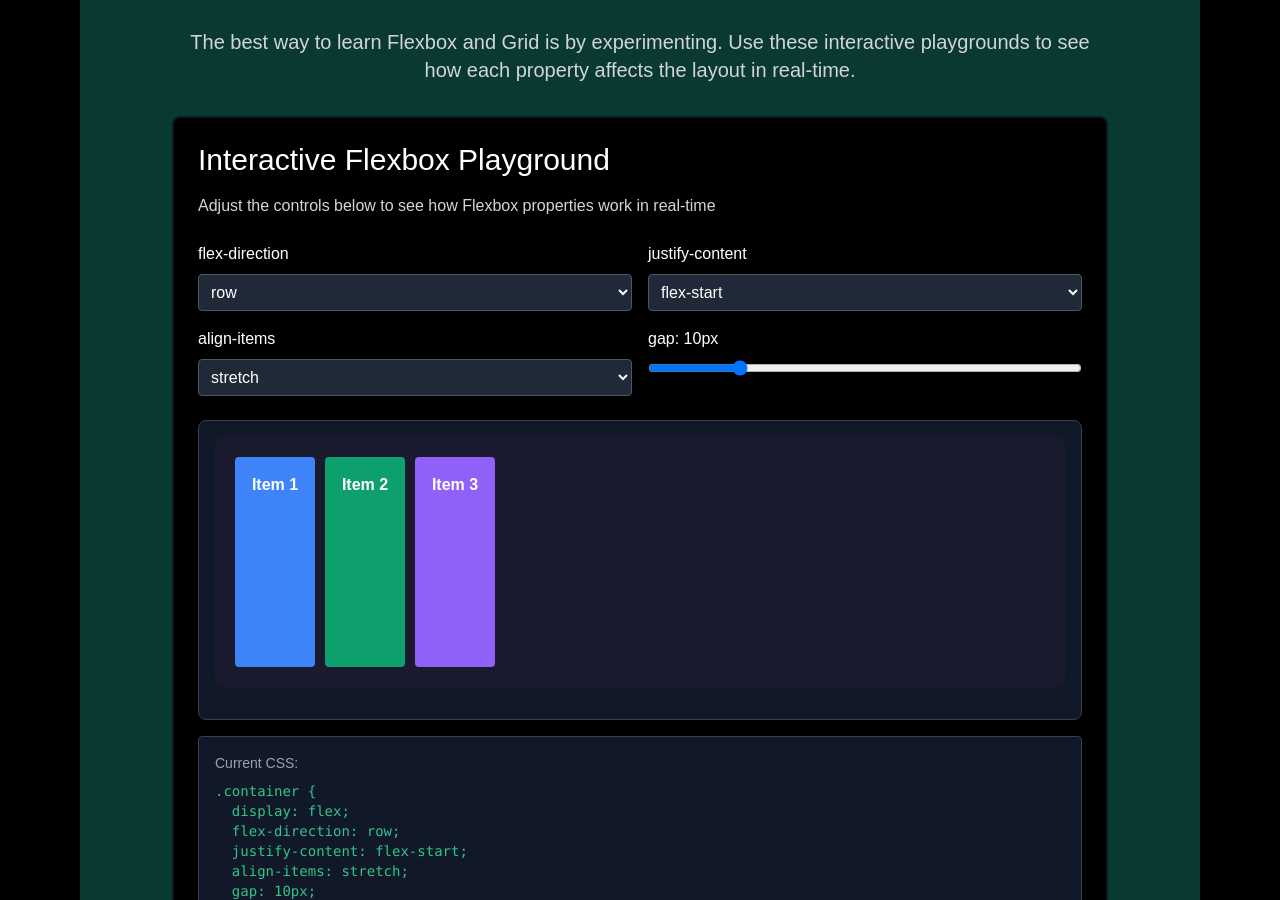
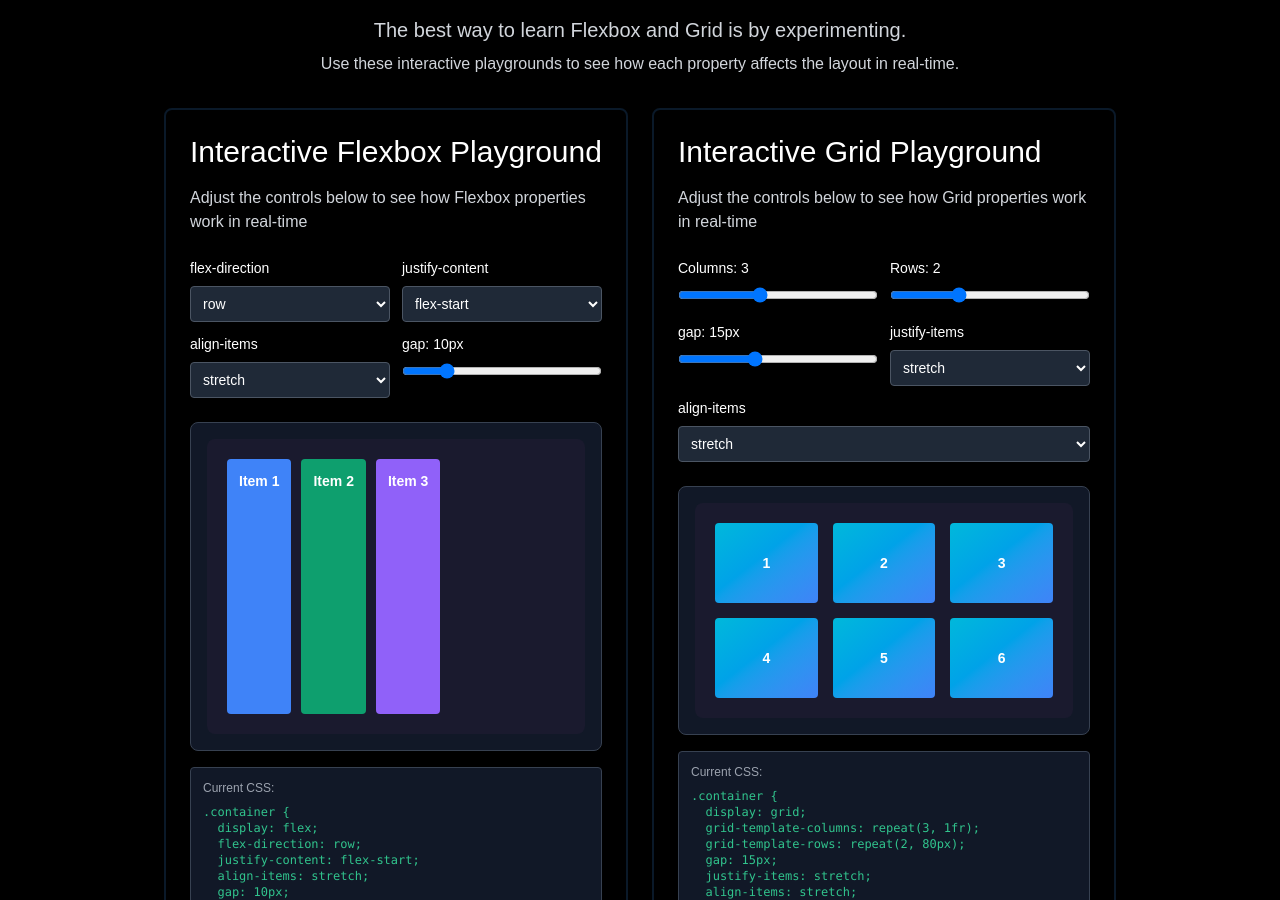
Before and after one commit to Flash500x/WinterARC, a React (Vite) app: page / in a window 1280 px wide. Shown: the part 11100-12000 px from the top of the page. Built offline with nearby package versions, Linux system fonts and the light colour scheme; a web font is replaced by a local one.

Commit message:
flexbox changes

```diff
--- a/src/App.jsx
+++ b/src/App.jsx
@@ -1403,7 +1403,7 @@ const Navbar = () => {
 
             {/* Flexbox vs Grid */}
             <div className="mb-5 mt-8" data-aos="fade-up">
-              <div className="bg-[#0a3931] p-3 flex flex-col justify-center items-center gap-1.5">
+              <div className="px-1 flex flex-col justify-center items-center gap-1.5">
                 <FlexboxGridDemos />
               </div>
             </div>
--- a/src/components/FlexboxDemo.jsx
+++ b/src/components/FlexboxDemo.jsx
@@ -7,23 +7,25 @@ const FlexboxDemo = () => {
   const [gap, setGap] = useState("10");
 
   return (
-    <div className="bg-black p-6 border-[#0a1929] border-2 rounded-lg">
+    <div className="bg-black p-6 border-[#0a1929] border-2 rounded-lg h-full flex flex-col">
       <h3 className="text-white text-2xl lg:text-3xl mb-4">
         Interactive Flexbox Playground
       </h3>
-      <p className="text-gray-300 mb-6">
+      <p className="text-gray-300 mb-6 text-sm lg:text-base">
         Adjust the controls below to see how Flexbox properties work in
         real-time
       </p>
 
       {/* Controls */}
-      <div className="grid grid-cols-1 md:grid-cols-2 gap-4 mb-6">
+      <div className="grid grid-cols-1 lg:grid-cols-2 gap-3 mb-6">
         <div>
-          <label className="text-white block mb-2">flex-direction</label>
+          <label className="text-white block mb-2 text-sm">
+            flex-direction
+          </label>
           <select
             value={flexDirection}
             onChange={(e) => setFlexDirection(e.target.value)}
-            className="w-full bg-gray-800 text-white p-2 rounded border border-gray-600"
+            className="w-full bg-gray-800 text-white p-2 rounded border border-gray-600 text-sm"
           >
             <option value="row">row</option>
             <option value="row-reverse">row-reverse</option>
@@ -33,11 +35,13 @@ const FlexboxDemo = () => {
         </div>
 
         <div>
-          <label className="text-white block mb-2">justify-content</label>
+          <label className="text-white block mb-2 text-sm">
+            justify-content
+          </label>
           <select
             value={justifyContent}
             onChange={(e) => setJustifyContent(e.target.value)}
-            className="w-full bg-gray-800 text-white p-2 rounded border border-gray-600"
+            className="w-full bg-gray-800 text-white p-2 rounded border border-gray-600 text-sm"
           >
             <option value="flex-start">flex-start</option>
             <option value="flex-end">flex-end</option>
@@ -49,11 +53,11 @@ const FlexboxDemo = () => {
         </div>
 
         <div>
-          <label className="text-white block mb-2">align-items</label>
+          <label className="text-white block mb-2 text-sm">align-items</label>
           <select
             value={alignItems}
             onChange={(e) => setAlignItems(e.target.value)}
-            className="w-full bg-gray-800 text-white p-2 rounded border border-gray-600"
+            className="w-full bg-gray-800 text-white p-2 rounded border border-gray-600 text-sm"
           >
             <option value="stretch">stretch</option>
             <option value="flex-start">flex-start</option>
@@ -64,7 +68,7 @@ const FlexboxDemo = () => {
         </div>
 
         <div>
-          <label className="text-white block mb-2">gap: {gap}px</label>
+          <label className="text-white block mb-2 text-sm">gap: {gap}px</label>
           <input
             type="range"
             min="0"
@@ -77,7 +81,7 @@ const FlexboxDemo = () => {
       </div>
 
       {/* Demo Container */}
-      <div className="bg-gray-900 p-4 rounded-lg border border-gray-700 min-h-[300px]">
+      <div className="bg-gray-900 p-4 rounded-lg border border-gray-700 mb-4 flex-grow overflow-hidden">
         <div
           style={{
             display: "flex",
@@ -85,28 +89,30 @@ const FlexboxDemo = () => {
             justifyContent: justifyContent,
             alignItems: alignItems,
             gap: `${gap}px`,
-            minHeight: "250px",
+            minHeight: "200px",
+            height: "100%",
             padding: "20px",
             backgroundColor: "#1a1a2e",
             borderRadius: "8px",
+            overflow: "auto",
           }}
         >
-          <div className="bg-blue-500 text-white p-4 rounded font-bold min-w-[80px] text-center">
+          <div className="bg-blue-500 text-white p-3 rounded font-bold min-w-[60px] text-center text-sm flex-shrink-0">
             Item 1
           </div>
-          <div className="bg-green-500 text-white p-4 rounded font-bold min-w-[80px] text-center">
+          <div className="bg-green-500 text-white p-3 rounded font-bold min-w-[60px] text-center text-sm flex-shrink-0">
             Item 2
           </div>
-          <div className="bg-purple-500 text-white p-4 rounded font-bold min-w-[80px] text-center">
+          <div className="bg-purple-500 text-white p-3 rounded font-bold min-w-[60px] text-center text-sm flex-shrink-0">
             Item 3
           </div>
         </div>
       </div>
 
       {/* Code Display */}
-      <div className="mt-4 bg-gray-900 p-4 rounded border border-gray-700">
-        <p className="text-gray-400 text-sm mb-2">Current CSS:</p>
-        <pre className="text-green-400 text-sm overflow-x-auto">
+      <div className="mt-auto bg-gray-900 p-3 rounded border border-gray-700">
+        <p className="text-gray-400 text-xs mb-2">Current CSS:</p>
+        <pre className="text-green-400 text-xs overflow-x-auto">
           {`.container {
   display: flex;
   flex-direction: ${flexDirection};
@@ -130,18 +136,20 @@ const GridDemo = () => {
   const itemCount = parseInt(columns) * parseInt(rows);
 
   return (
-    <div className="bg-black p-6 border-[#0a1929] border-2 rounded-lg">
+    <div className="bg-black p-6 border-[#0a1929] border-2 rounded-lg h-full flex flex-col">
       <h3 className="text-white text-2xl lg:text-3xl mb-4">
         Interactive Grid Playground
       </h3>
-      <p className="text-gray-300 mb-6">
+      <p className="text-gray-300 mb-6 text-sm lg:text-base">
         Adjust the controls below to see how Grid properties work in real-time
       </p>
 
       {/* Controls */}
-      <div className="grid grid-cols-1 md:grid-cols-2 gap-4 mb-6">
+      <div className="grid grid-cols-1 lg:grid-cols-2 gap-3 mb-6">
         <div>
-          <label className="text-white block mb-2">Columns: {columns}</label>
+          <label className="text-white block mb-2 text-sm">
+            Columns: {columns}
+          </label>
           <input
             type="range"
             min="1"
@@ -153,7 +161,7 @@ const GridDemo = () => {
         </div>
 
         <div>
-          <label className="text-white block mb-2">Rows: {rows}</label>
+          <label className="text-white block mb-2 text-sm">Rows: {rows}</label>
           <input
             type="range"
             min="1"
@@ -165,7 +173,7 @@ const GridDemo = () => {
         </div>
 
         <div>
-          <label className="text-white block mb-2">gap: {gap}px</label>
+          <label className="text-white block mb-2 text-sm">gap: {gap}px</label>
           <input
             type="range"
             min="0"
@@ -177,11 +185,11 @@ const GridDemo = () => {
         </div>
 
         <div>
-          <label className="text-white block mb-2">justify-items</label>
+          <label className="text-white block mb-2 text-sm">justify-items</label>
           <select
             value={justifyItems}
             onChange={(e) => setJustifyItems(e.target.value)}
-            className="w-full bg-gray-800 text-white p-2 rounded border border-gray-600"
+            className="w-full bg-gray-800 text-white p-2 rounded border border-gray-600 text-sm"
           >
             <option value="stretch">stretch</option>
             <option value="start">start</option>
@@ -190,12 +198,12 @@ const GridDemo = () => {
           </select>
         </div>
 
-        <div>
-          <label className="text-white block mb-2">align-items</label>
+        <div className="lg:col-span-2">
+          <label className="text-white block mb-2 text-sm">align-items</label>
           <select
             value={alignItems}
             onChange={(e) => setAlignItems(e.target.value)}
-            className="w-full bg-gray-800 text-white p-2 rounded border border-gray-600"
+            className="w-full bg-gray-800 text-white p-2 rounded border border-gray-600 text-sm"
           >
             <option value="stretch">stretch</option>
             <option value="start">start</option>
@@ -206,25 +214,26 @@ const GridDemo = () => {
       </div>
 
       {/* Demo Container */}
-      <div className="bg-gray-900 p-4 rounded-lg border border-gray-700">
+      <div className="bg-gray-900 p-4 rounded-lg border border-gray-700 mb-4 flex-grow">
         <div
           style={{
             display: "grid",
             gridTemplateColumns: `repeat(${columns}, 1fr)`,
-            gridTemplateRows: `repeat(${rows}, 100px)`,
+            gridTemplateRows: `repeat(${rows}, 80px)`,
             gap: `${gap}px`,
             justifyItems: justifyItems,
             alignItems: alignItems,
             padding: "20px",
             backgroundColor: "#1a1a2e",
             borderRadius: "8px",
+            height: "100%",
           }}
         >
           {Array.from({ length: itemCount }, (_, i) => (
             <div
               key={i}
-              className="bg-gradient-to-br from-cyan-500 to-blue-500 text-white p-4 rounded font-bold flex items-center justify-center"
-              style={{ minWidth: "60px", minHeight: "60px" }}
+              className="bg-gradient-to-br from-cyan-500 to-blue-500 text-white p-2 rounded font-bold flex items-center justify-center text-sm"
+              style={{ minWidth: "50px", minHeight: "50px" }}
             >
               {i + 1}
             </div>
@@ -233,13 +242,13 @@ const GridDemo = () => {
       </div>
 
       {/* Code Display */}
-      <div className="mt-4 bg-gray-900 p-4 rounded border border-gray-700">
-        <p className="text-gray-400 text-sm mb-2">Current CSS:</p>
-        <pre className="text-green-400 text-sm overflow-x-auto">
+      <div className="mt-auto bg-gray-900 p-3 rounded border border-gray-700">
+        <p className="text-gray-400 text-xs mb-2">Current CSS:</p>
+        <pre className="text-green-400 text-xs overflow-x-auto">
           {`.container {
   display: grid;
   grid-template-columns: repeat(${columns}, 1fr);
-  grid-template-rows: repeat(${rows}, 100px);
+  grid-template-rows: repeat(${rows}, 80px);
   gap: ${gap}px;
   justify-items: ${justifyItems};
   align-items: ${alignItems};
@@ -259,19 +268,21 @@ const FlexboxGridDemos = () => {
             Try It Yourself: Interactive Demos
           </h2>
         </div>
-        <p className="text-center text-gray-300 lg:text-xl mb-8">
-          The best way to learn Flexbox and Grid is by experimenting. Use these
-          interactive playgrounds to see how each property affects the layout in
-          real-time.
+        <p className="text-center text-gray-300 lg:text-xl mb-2">
+          The best way to learn Flexbox and Grid is by experimenting.
+        </p>
+        <p className="text-center text-gray-300 text-sm lg:text-base">
+          Use these interactive playgrounds to see how each property affects the
+          layout in real-time.
         </p>
       </div>
 
-      <div className="space-y-8">
+      <div className="grid grid-cols-1 xl:grid-cols-2 gap-6 mb-8">
         <FlexboxDemo />
         <GridDemo />
       </div>
 
-      <div className="mt-8 bg-black p-6 border-[#0a1929] border-2 rounded-lg">
+      <div className="bg-black p-6 border-[#0a1929] border-2 rounded-lg">
         <div className="flex flex-row justify-start items-center gap-1.5 mb-3">
           <i className="fa-solid fa-lightbulb text-yellow-400 text-2xl"></i>
           <p className="text-white text-2xl lg:text-3xl">Pro Tip</p>
```
